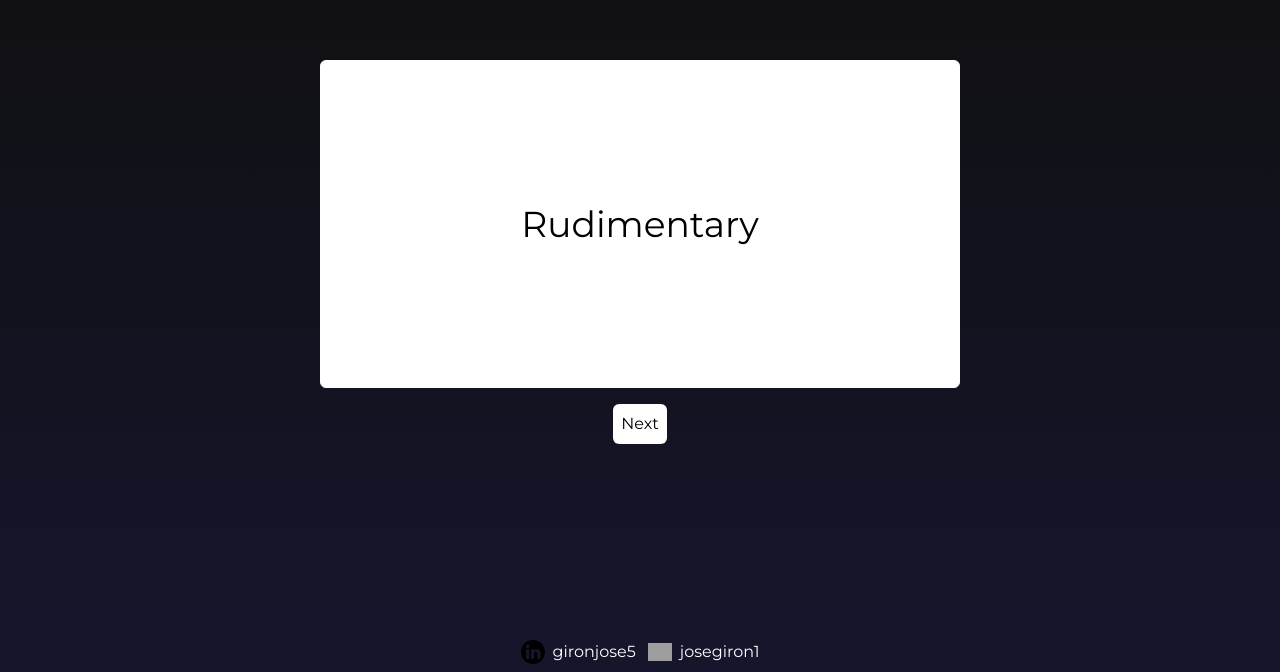
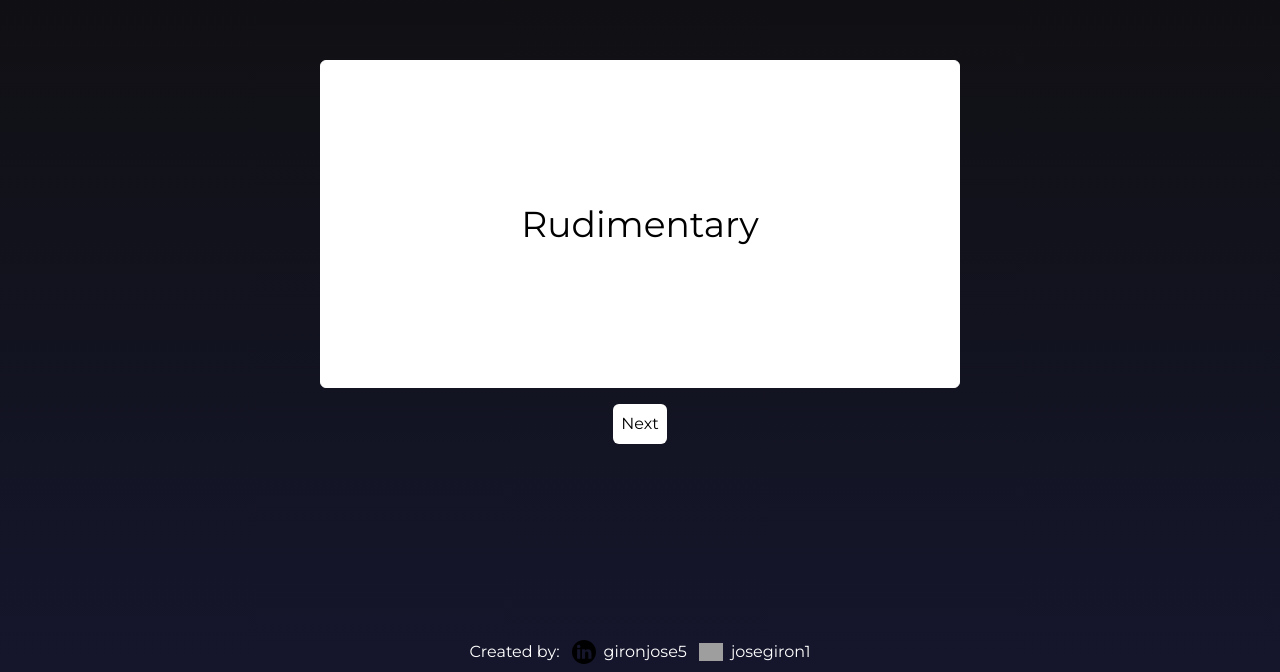
Before and after one commit to josegiron1/wordknowledge, a Next.js app: page / in a window 1280 px wide. Shown: the part 128-800 px from the top of the page. Built offline with nearby package versions, Linux system fonts and the light colour scheme; grey boxes are pictures that could not be loaded.

Commit message:
add created by

```diff
--- a/src/pages/index.tsx
+++ b/src/pages/index.tsx
@@ -57,6 +57,7 @@ const Home: NextPage = () => {
           getRandomCardWithTime={() => getCardWithTime()}
         />
         <footer className="flex gap-3 p-2 text-white">
+          <p>Created by:</p>
           <SocialMediaItem
             href="https://www.linkedin.com/in/gironjose5/"
             src="/linkedin_logo_icon.svg"
```
